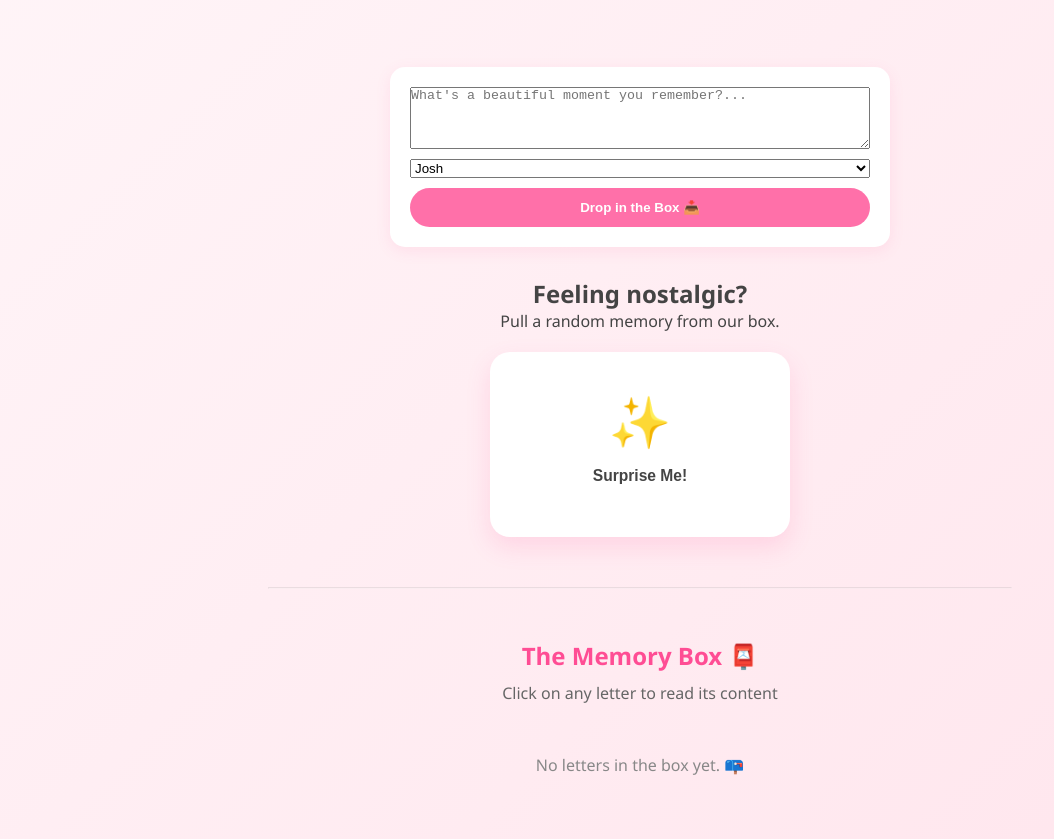
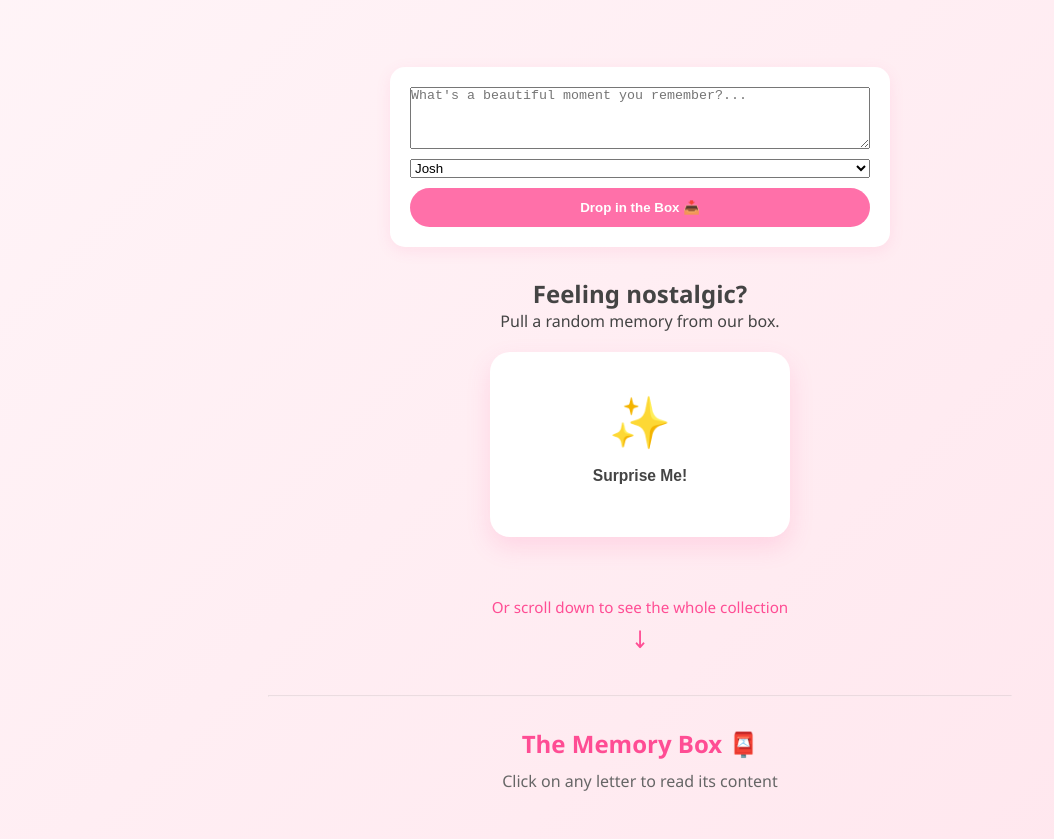
Before and after one commit to Joshua5166/para-haneen, a website built with Vite: page memories.html in a window 1280 px wide. Shown: the part 148-987 px from the top of the page, without its empty margins (0-1054 px from the left). Built offline with nearby package versions, Linux system fonts and the light colour scheme; some packages are replaced by stand-ins of ours; no server answers; the database is empty.

Commit message:
Mejora memorias

```diff
--- a/memories.html
+++ b/memories.html
@@ -32,10 +32,15 @@
             </button>
         </div>
 
-        <hr style="margin: 50px auto; width: 60%; opacity: 0.2;">
+        <div class="scroll-incentive" onclick="document.getElementById('memories-box-heading').scrollIntoView({ behavior: 'smooth' });">
+            <p>Or scroll down to see the whole collection</p>
+            <div class="scroll-arrow">↓</div>
+        </div>
+
+        <hr style="margin: 30px auto; width: 60%; opacity: 0.2;">
 
         <div class="all-memories-section" style="max-width: 1000px; margin: 0 auto; padding: 0 20px 50px;">
-            <h2 style="color: #ff4d94; margin-bottom: 10px;">The Memory Box 📮</h2>
+            <h2 id="memories-box-heading" style="color: #ff4d94; margin-bottom: 10px;">The Memory Box 📮</h2>
             <p style="margin-bottom: 30px; color: #666;">Click on any letter to read its content</p>
             <div id="memories-list" class="grid" style="display: grid; grid-template-columns: repeat(auto-fill, minmax(220px, 1fr)); gap: 20px;"></div>
         </div>
--- a/style.css
+++ b/style.css
@@ -993,6 +993,44 @@ header {
     max-height: 80vh;
     overflow-y: auto;
 }
+/* --- INCENTIVO SCROLL DOWN --- */
+.scroll-incentive {
+    text-align: center;
+    margin: 40px auto 10px;
+    cursor: pointer;
+    display: inline-block;
+    transition: transform 0.3s ease;
+}
+
+.scroll-incentive p {
+    font-size: 0.95rem;
+    color: #ff4d94;
+    font-weight: 500;
+    margin-bottom: 5px;
+}
+
+.scroll-arrow {
+    font-size: 1.5rem;
+    color: #ff4d94;
+    animation: bounce 2s infinite;
+}
+
+.scroll-incentive:hover {
+    transform: translateY(3px);
+}
+
+/* Animación de rebote continuo */
+@keyframes bounce {
+    0%, 20%, 50%, 80%, 100% {
+        transform: translateY(0);
+    }
+    40% {
+        transform: translateY(-8px);
+    }
+    60% {
+        transform: translateY(-4px);
+    }
+}
 /* =========================================
 
    7. RESPONSIVO
```
